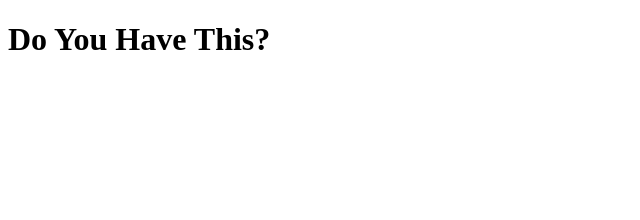
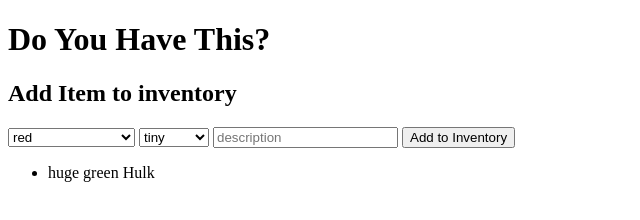
Before and after one commit to Jaco26/gacrux-JQSynthesis, a plain HTML site: page index.html in a window 1280 px wide. Shown: the whole page, without its empty margins (0-640 px from the left). Drawn offline with Linux system fonts and the light colour scheme.

Commit message:
added readme, stubbed out adding interface

```diff
--- a/index.html
+++ b/index.html
@@ -8,5 +8,36 @@
   </head>
   <body>
     <h1>Do You Have This?</h1>
+    <section id='addToInventory'>
+      <h2>Add Item to inventory</h2>
+      <select id='colorIn'>
+        <option>red</option>
+        <option>orange</option>
+        <option>yellow</option>
+        <option>green</option>
+        <option>mermaid treasure</option>
+        <option>blue</option>
+        <option>indigo</option>
+        <option>violet/purle</option>
+      </select>
+      <select id='sizeIn'>
+        <option>tiny</option>
+        <option>small</option>
+        <option>medium</option>
+        <option>large</option>
+        <option>huge</option>
+      </select>
+      <input type="text" id='descriptionIn' placeholder="description">
+      <button id='addButton'>Add to Inventory</button>
+      <ul id='inventoryOut'>
+        <li>huge green Hulk</li>
+      </ul>
+    </section>
+    <section id='searchInventory'>
+
+    </section>
+    <section id='shoppingcart'>
+
+    </section>
   </body>
 </html>
```
Also changed, not shown: 1 other file.
